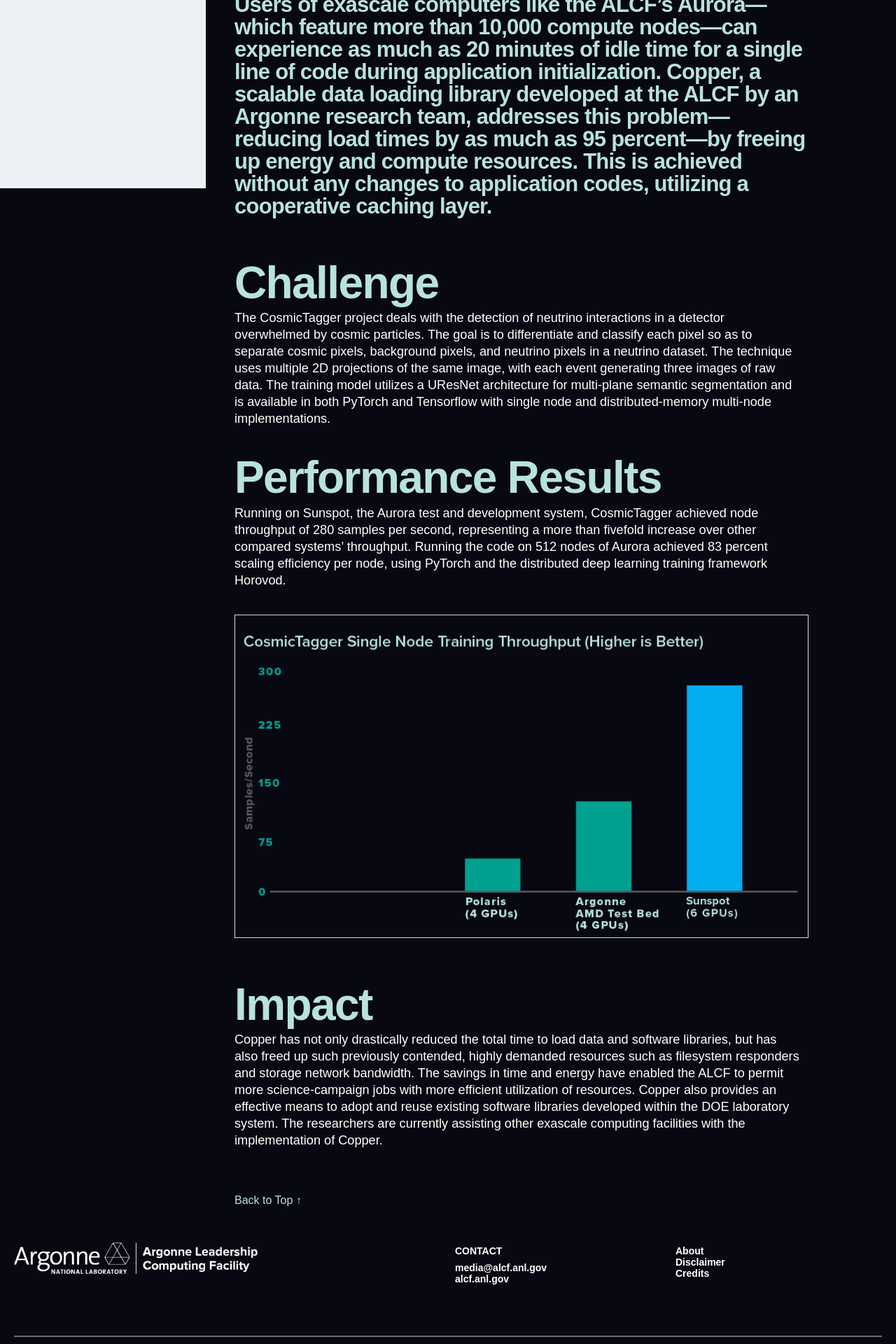
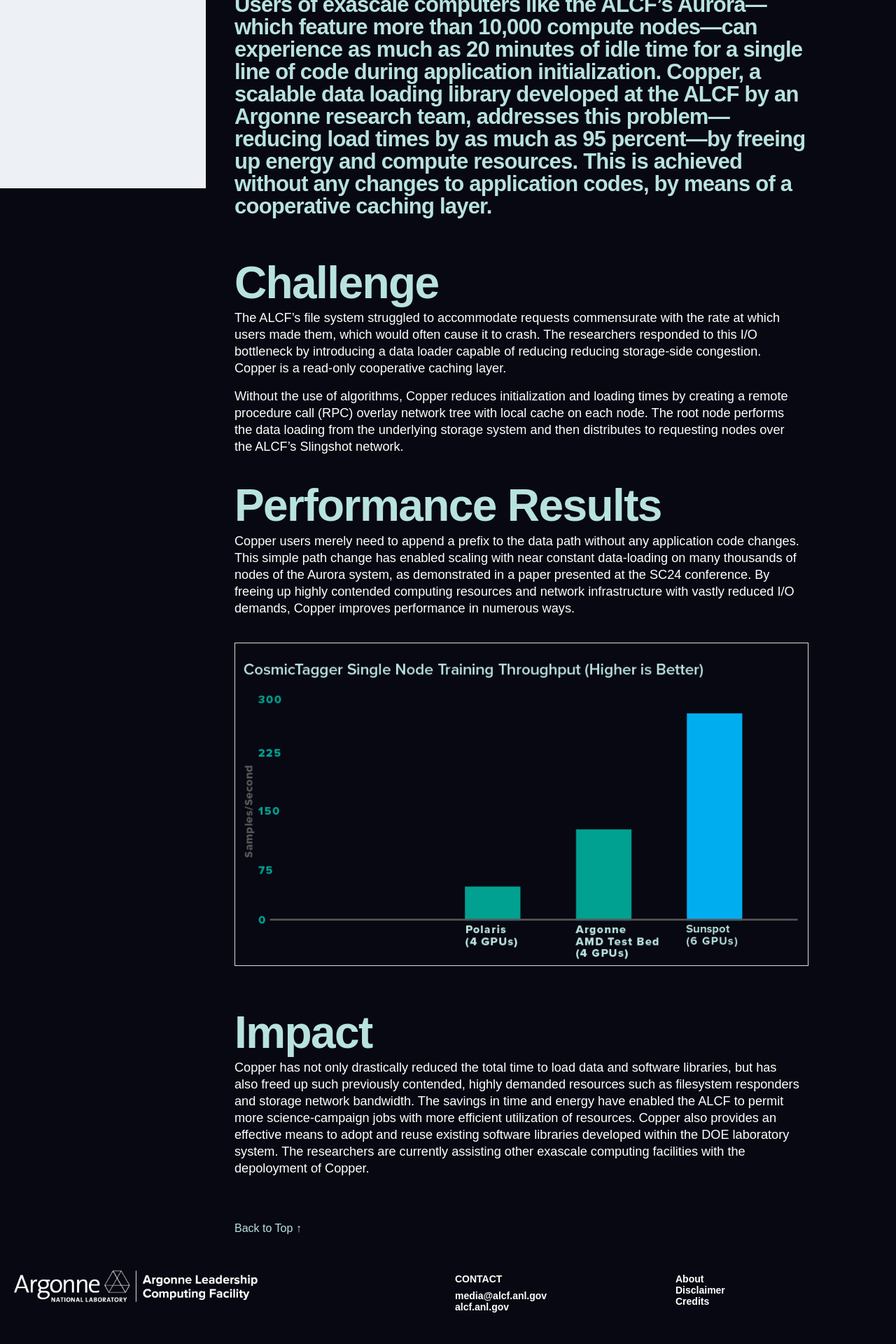
Before and after one commit to argonne-lcf/AR2024, a Jekyll site: the page built from _performancehighlights/copper.md, in a window 1280 px wide. Shown: the part 1075-2995 px from the top of the page at 70% size. Built offline with Jekyll 4.4.1, drawn with Linux system fonts in a browser that asks for light colours; some web fonts are replaced; some of the changed text lies outside the part shown.

Commit message:
Update copper.md
remaining body text

```diff
--- a/_performancehighlights/copper.md
+++ b/_performancehighlights/copper.md
@@ -17,23 +17,24 @@
 {% include txt-intro.html
     blurb = "Users of exascale computers like the ALCF’s Aurora—which feature more than 10,000 compute nodes—can experience as much as 20 minutes of idle time for a single line of code during application initialization.
 
-Copper, a scalable data loading library developed at the ALCF by an Argonne research team, addresses this problem—reducing load times by as much as 95 percent—by freeing up energy and compute resources. This is achieved without any changes to application codes, utilizing a cooperative caching layer.
+Copper, a scalable data loading library developed at the ALCF by an Argonne research team, addresses this problem—reducing load times by as much as 95 percent—by freeing up energy and compute resources. This is achieved without any changes to application codes, by means of a cooperative caching layer.
 "
 %}
 
 
 
 # Challenge
-The CosmicTagger project deals with the detection of neutrino interactions in a detector overwhelmed by cosmic particles. The goal is to differentiate and classify each pixel so as to separate cosmic pixels, background pixels, and neutrino pixels in a neutrino dataset. The technique uses multiple 2D projections of the same image, with each event generating three images of raw data. The training model utilizes a UResNet architecture for multi-plane semantic segmentation and is available in both PyTorch and Tensorflow with single node and distributed-memory multi-node implementations.
+The ALCF’s file system struggled to accommodate requests commensurate with the rate at which users made them, which would often cause it to crash. The researchers responded to this I/O bottleneck by introducing a data loader capable of reducing reducing storage-side congestion. Copper is a read-only cooperative caching layer.
 
+Without the use of algorithms, Copper reduces initialization and loading times by creating a remote procedure call (RPC) overlay network tree with local cache on each node. The root node performs the data loading from the underlying storage system and then distributes to requesting nodes over the ALCF’s Slingshot network.
 
 
 # Performance Results
-Running on Sunspot, the Aurora test and development system, CosmicTagger achieved node throughput of 280 samples per second, representing a more than fivefold increase over other compared systems' throughput. Running the code on 512 nodes of Aurora achieved 83 percent scaling efficiency per node, using PyTorch and the distributed deep learning training framework Horovod.
+Copper users merely need to append a prefix to the data path without any application code changes. This simple path change has enabled scaling with near constant data-loading on many thousands of nodes of the Aurora system, as demonstrated in a paper presented at the SC24 conference. By freeing up highly contended computing resources and network infrastructure with vastly reduced I/O demands, Copper improves performance in numerous ways.
 
 {% include media-img.html
    source= "Chart_CosmicTagger_.png"
 %}
 
 # Impact
-Copper has not only drastically reduced the total time to load data and software libraries, but has also freed up such previously contended, highly demanded resources such as filesystem responders and storage network bandwidth. The savings in time and energy have enabled the ALCF to permit more science-campaign jobs with more efficient utilization of resources. Copper also provides an effective means to adopt and reuse existing software libraries developed within the DOE laboratory system. The researchers are currently assisting other exascale computing facilities with the implementation of Copper.
+Copper has not only drastically reduced the total time to load data and software libraries, but has also freed up such previously contended, highly demanded resources such as filesystem responders and storage network bandwidth. The savings in time and energy have enabled the ALCF to permit more science-campaign jobs with more efficient utilization of resources. Copper also provides an effective means to adopt and reuse existing software libraries developed within the DOE laboratory system. The researchers are currently assisting other exascale computing facilities with the depoloyment of Copper.
```
